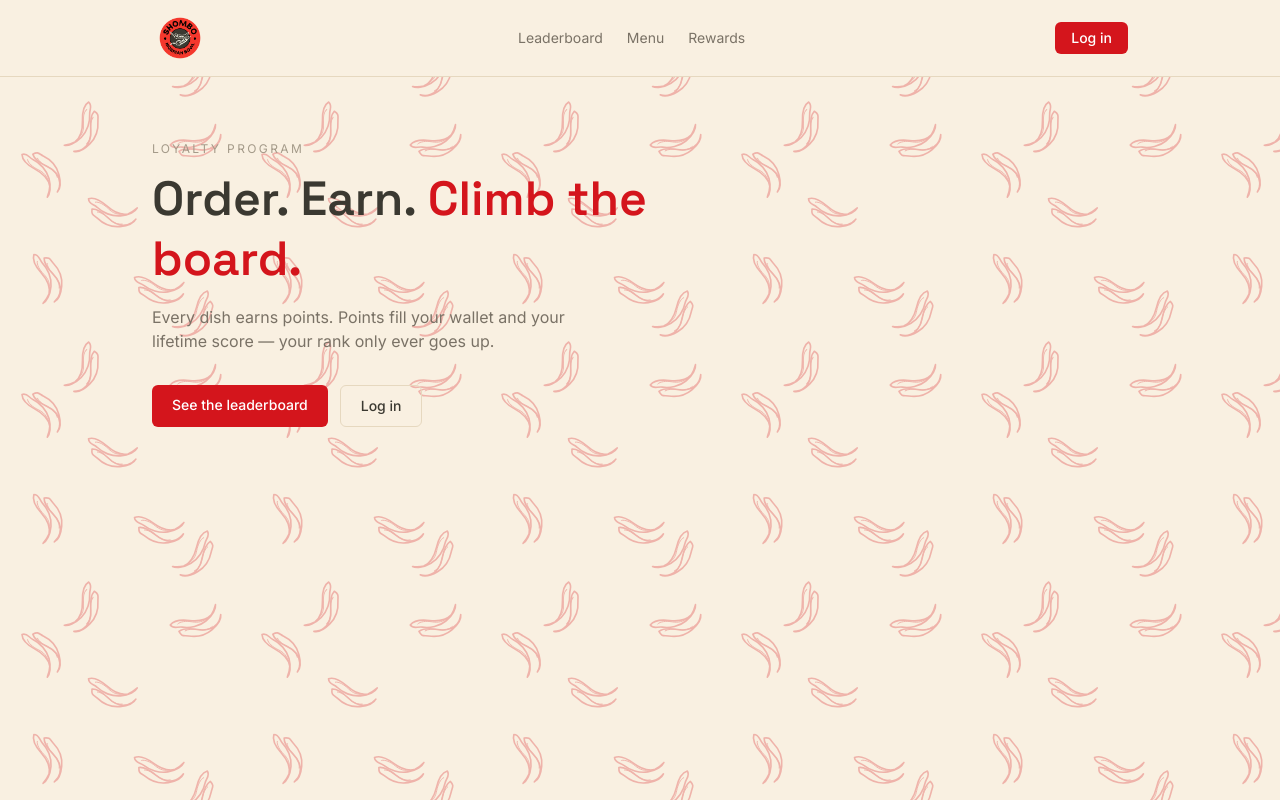
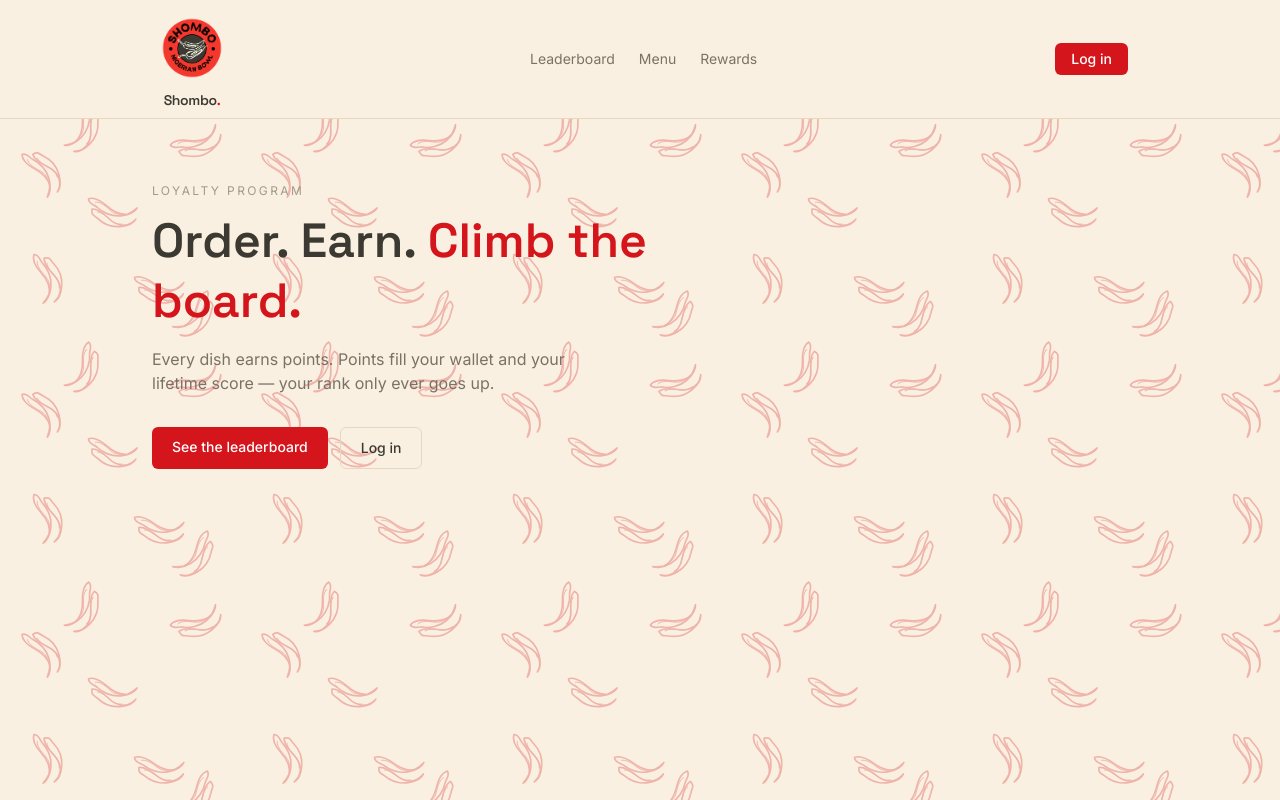
Before and after one commit to ShomboNG/restaurant-loyalty-web, a Next.js app: page / in a window 1280 px wide. Built offline with nearby package versions, Linux system fonts and the light colour scheme; no server answers.

Commit message:
feat: added shombo logo

```diff
--- a/components/Navbar.tsx
+++ b/components/Navbar.tsx
@@ -86,9 +86,15 @@ export function Navbar() {
 
   return (
     <header className="sticky top-0 z-20 border-b border-[var(--color-border)] bg-[var(--color-bg)]">
-      <div className="mx-auto flex max-w-5xl items-center justify-between px-4 py-2.5 sm:px-6">
-        <Link href="/" className="flex items-center" aria-label="Shombo home">
-          <img src="/shombo-logo.png" alt="Shombo" className="h-14 w-14" />
+      <div className="mx-auto flex max-w-5xl items-center justify-between px-4 py-2 sm:px-6">
+        <Link href="/" className="flex flex-col items-center gap-0.5" aria-label="Shombo home">
+          <img src="/shombo-logo.png" alt="Shombo" className="h-20 w-20" />
+          <span
+            className="text-sm font-semibold tracking-tight"
+            style={{ fontFamily: 'var(--font-display)' }}
+          >
+            Shombo<span className="text-[var(--color-accent)]">.</span>
+          </span>
         </Link>
 
         {/* Desktop nav */}
```
